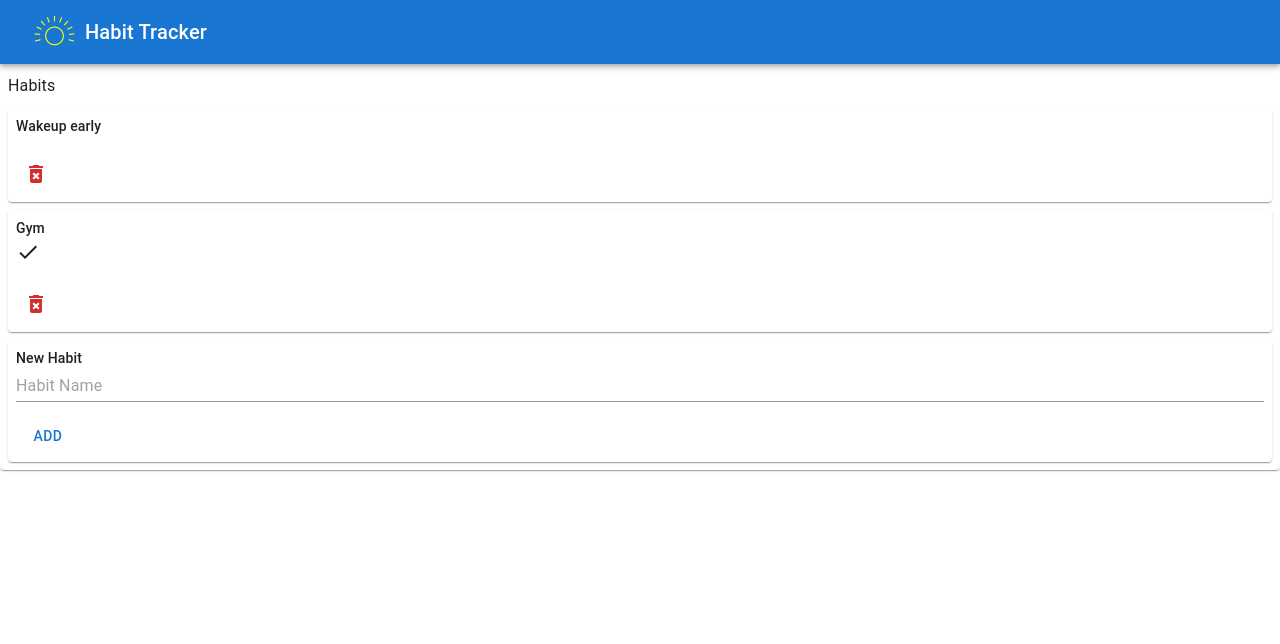
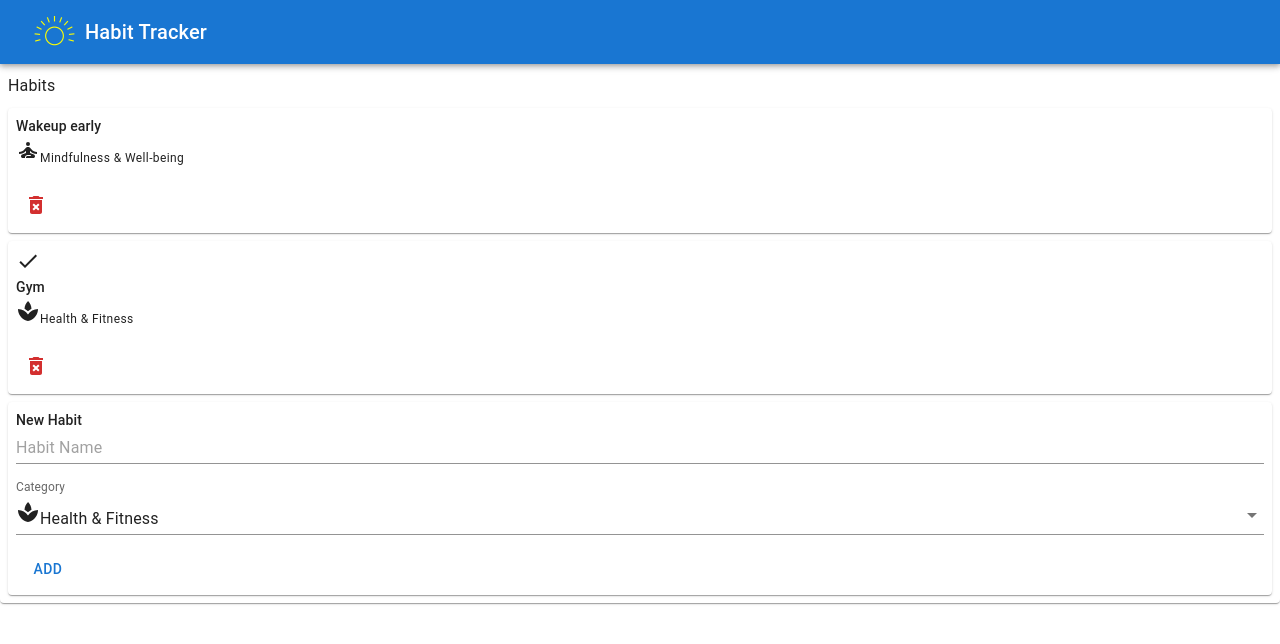
Before and after one commit to imtaha-ir/habit-tracker, a React (Create React App) app: page / in a window 1280 px wide. Both pictures are taken after a click on the button "Habits". Shown: the top 644 px of the page. Built offline with nearby package versions, Linux system fonts and the light colour scheme.

Commit message:
Part1-StaticData

```diff
--- /dev/null
+++ b/src/components/HabitCard/HabitCard.tsx
@@ -0,0 +1,39 @@
+import { DeleteForever, Done } from "@mui/icons-material"
+import { Box, Card, CardActions, IconButton, styled, Typography } from "@mui/material"
+import { Habit } from "../../data/contexts/HabitsDataContext"
+import { CSSProperties } from "react"
+import categories from "../../data/static/categories"
+
+interface HabitCardProps {
+    habit: Habit
+    style?: CSSProperties
+    onDeleteClick?: () => void
+}
+
+export default function HabitCard({ habit, style, onDeleteClick }: HabitCardProps) {
+    const cat = categories.find((categoryItem) => {
+        return (categoryItem.id == habit.categoryId)
+    })
+    return <Card style={style}>
+        <Box p={1}>
+            {habit.completed && <Done />}
+            <Typography variant="subtitle2">
+                {habit.name}
+            </Typography>
+            {cat != undefined &&
+                <>
+                    {cat?.icon}
+                    <Typography variant="caption">{cat.name}</Typography>
+                </>
+            }
+        </Box>
+        <CardActions>
+            <IconButton
+                color="error"
+                onClick={onDeleteClick}
+            >
+                <DeleteForever />
+            </IconButton>
+        </CardActions>
+    </Card>
+}
--- a/src/data/contexts/HabitsDataContext.tsx
+++ b/src/data/contexts/HabitsDataContext.tsx
@@ -1,8 +1,9 @@
 import { createContext, ReactNode, useState } from "react"
 
-type Habit = {
+export type Habit = {
     name: string;
     completed: boolean;
+    categoryId?: number
 }
 type HabitDataContextType = {
     habits: Habit[]
@@ -17,7 +18,11 @@ export const HabitContext = createContext<HabitDataContextType>({
 })
 
 export default function HabitProvider({ children }: { children: ReactNode }) {
-    const [habits, setHabits] = useState<Habit[]>([{ name: "Wakeup early", completed: false }, { name: "Gym", completed: true }])
+    const [habits, setHabits] = useState<Habit[]>(
+        [
+            { name: "Wakeup early", completed: false, categoryId: 3 },
+            { name: "Gym", completed: true, categoryId: 1 }
+        ])
     const addHabit = (newHabit: Habit) => {
         setHabits([...habits, newHabit])
     }
--- /dev/null
+++ b/src/data/static/categories.tsx
@@ -0,0 +1,37 @@
+import { AccessAlarm, Diversity2, SelfImprovement, SettingsAccessibility, Spa } from "@mui/icons-material"
+
+export interface Category {
+    id: number,
+    name: string,
+    icon: any
+}
+
+const categories: Category[] = [
+    {
+        id: 1,
+        name: "Health & Fitness",
+        icon: <Spa />
+    },
+    {
+        id: 2,
+        name: "Personal Growth",
+        icon: <SettingsAccessibility />
+    },
+    {
+        id: 3,
+        name: "Mindfulness & Well-being",
+        icon: <SelfImprovement />
+    },
+    {
+        id: 4,
+        name: "Productivity",
+        icon: <AccessAlarm />
+    },
+    {
+        id: 5,
+        name: "Social & Relationships",
+        icon: <Diversity2 />
+    }
+]
+
+export default categories
--- a/src/screens/habits/HabitsPage.tsx
+++ b/src/screens/habits/HabitsPage.tsx
@@ -3,22 +3,19 @@ import { ChangeEvent, CSSProperties, useContext, useState } from "react";
 import { HabitContext } from "../../data/contexts/HabitsDataContext";
 import { DarkModeContext } from "../../data/contexts/DarkMode.context";
 import { DeleteForever, Done } from "@mui/icons-material";
+import HabitCard from "../../components/HabitCard/HabitCard";
+import NewHabitForm from "./NewHabitForm";
 
 export default function HabitsPage() {
-    const [newHabitName, setNewHabitName] = useState('')
-    const { habits, addHabit, removeHabitAt } = useContext(HabitContext)
+    const { habits, removeHabitAt } = useContext(HabitContext)
     const { darkMode } = useContext(DarkModeContext)
     const cardStyle: CSSProperties = {
         marginTop: 8,
         backgroundColor: darkMode ? "#555" : undefined,
         color: darkMode ? "#ccc" : undefined
     }
-    function handleNewHabitNameChange(event: ChangeEvent<HTMLInputElement | HTMLTextAreaElement>): void {
-        setNewHabitName(event.target.value)
-    }
-    function handleAddNewHabit() {
-        addHabit({ name: newHabitName, completed: false })
-    }
+
+
     function handleDeleteClick(idx: number) {
         removeHabitAt(idx)
     }
@@ -30,46 +27,14 @@ export default function HabitsPage() {
         <Box p={1}>
             <Typography variant="subtitle1">Habits</Typography>
             {habits.map((habitItem, habitIndex) =>
-                <Card style={cardStyle}>
-                    <Box p={1}>
-                        <Typography variant="subtitle2">
-                            {habitItem.name}
-                        </Typography>
-                        {habitItem.completed && <Done />}
-                    </Box>
-                    <CardActions>
-                        <IconButton
-                            color="error"
-                            onClick={
-                                () => {
-                                    handleDeleteClick(habitIndex)
-                                }
-                            }
-                        >
-                            <DeleteForever />
-                        </IconButton>
-                    </CardActions>
-                </Card>
-            )
-            }
-            <Card style={cardStyle}>
-                <Box p={1}>
-                    <Typography variant="subtitle2">
-                        New Habit
-                    </Typography>
-                    <Box>
-                        <TextField
-                            value={newHabitName}
-                            onChange={handleNewHabitNameChange}
-                            variant="standard"
-                            fullWidth
-                            placeholder="Habit Name" />
-                    </Box>
-                </Box>
-                <CardActions>
-                    <Button onClick={handleAddNewHabit}>Add</Button>
-                </CardActions>
-            </Card>
+                <HabitCard
+                    habit={habitItem}
+                    style={cardStyle}
+                    onDeleteClick={() => {
+                        handleDeleteClick(habitIndex)
+                    }} />
+            )}
+            <NewHabitForm style={cardStyle} />
         </Box>
     </Paper>
 }
--- /dev/null
+++ b/src/screens/habits/NewHabitForm.tsx
@@ -0,0 +1,56 @@
+import { Box, Button, Card, CardActions, FormControl, InputLabel, MenuItem, Select, TextField, Typography } from "@mui/material";
+import { ChangeEvent, CSSProperties, useContext, useState } from "react";
+import { HabitContext } from "../../data/contexts/HabitsDataContext";
+import categories from "../../data/static/categories";
+
+interface NewHabitFormProps {
+    style?: CSSProperties
+}
+
+export default function NewHabitForm({ style }: NewHabitFormProps) {
+    const { addHabit } = useContext(HabitContext)
+    const [newHabitName, setNewHabitName] = useState('')
+    const [categoryId, setCategoryId] = useState(1)
+    function handleAddNewHabit() {
+        addHabit({ name: newHabitName, completed: false, categoryId })
+    }
+    function handleNewHabitNameChange(event: ChangeEvent<HTMLInputElement | HTMLTextAreaElement>): void {
+        setNewHabitName(event.target.value)
+    }
+    return <Card style={style}>
+        <Box p={1}>
+            <Typography variant="subtitle2">
+                New Habit
+            </Typography>
+            <Box mb={2}>
+                <TextField
+                    value={newHabitName}
+                    onChange={handleNewHabitNameChange}
+                    variant="standard"
+                    fullWidth
+                    placeholder="Habit Name" />
+            </Box>
+            <FormControl fullWidth variant="standard">
+                <InputLabel id="category-select-label">Category</InputLabel>
+                <Select
+                    labelId="category-select-label"
+                    value={categoryId}
+                    label="Category"
+                    onChange={(event) => {
+                        setCategoryId(+event.target.value)
+                    }}
+                >
+                    {categories.map((category) => (
+                        <MenuItem value={category.id}>
+                            {category.icon}
+                            {category.name}
+                        </MenuItem>
+                    ))}
+                </Select>
+            </FormControl>
+        </Box>
+        <CardActions>
+            <Button onClick={handleAddNewHabit}>Add</Button>
+        </CardActions>
+    </Card>
+}
```
